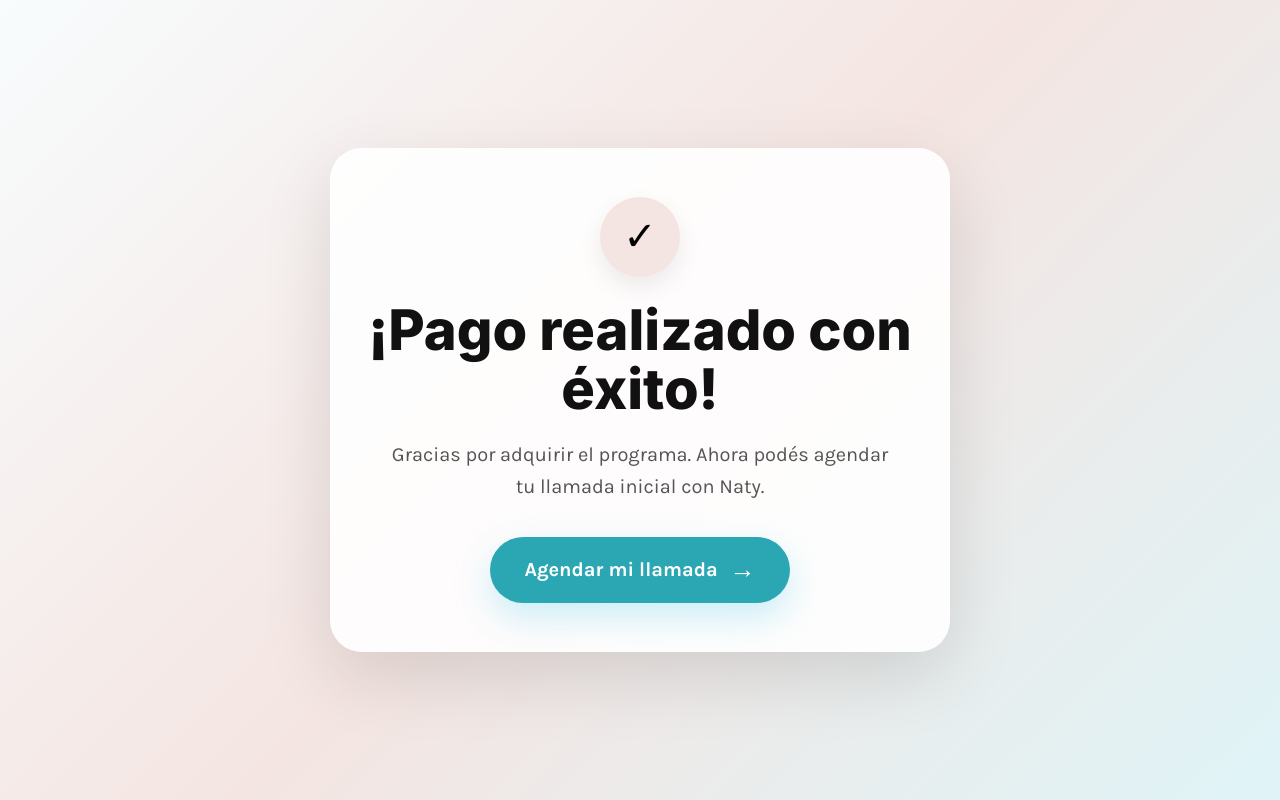
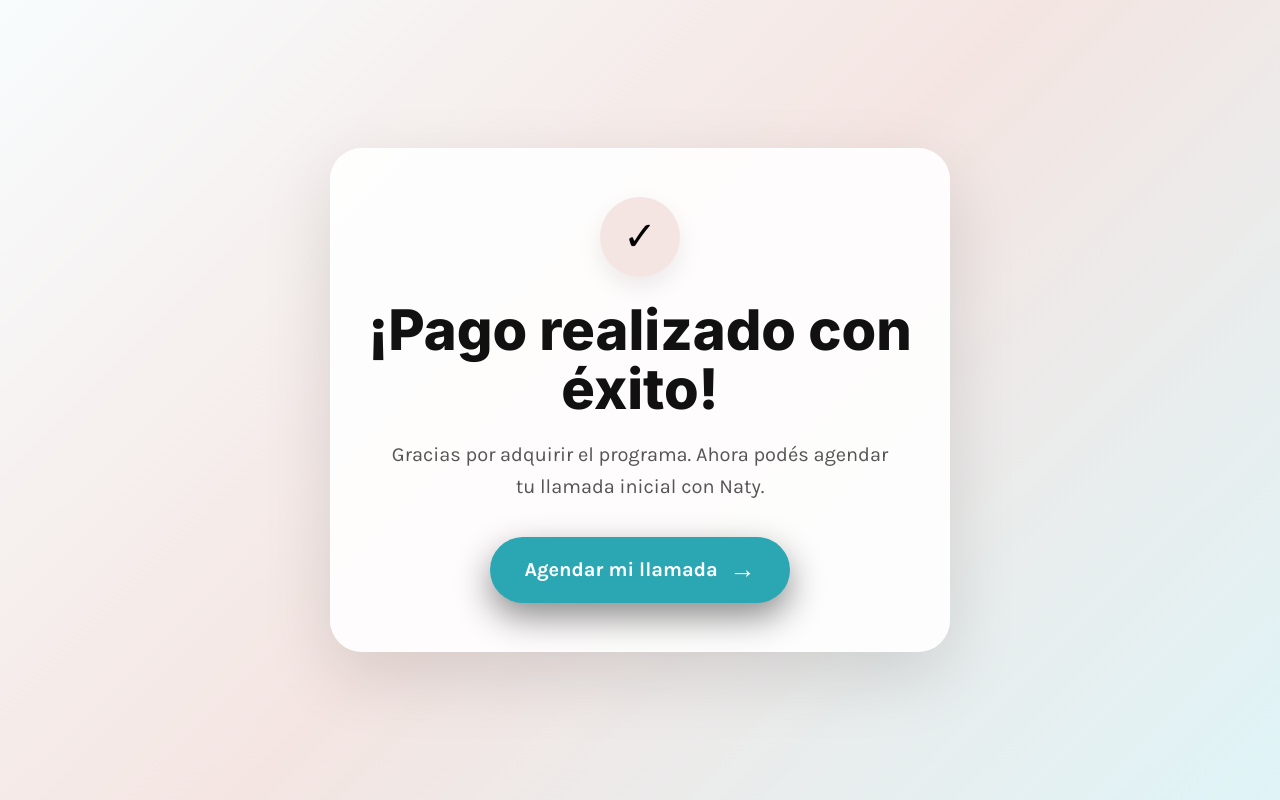
Before and after one commit to ashroomy/naty, a Next.js app: page /gracias in a window 1280 px wide. Built offline with nearby package versions, Linux system fonts and the light colour scheme; a web font is replaced by a local one.

Commit message:
Change of color 2

```diff
--- a/pages/gracias.jsx
+++ b/pages/gracias.jsx
@@ -80,7 +80,7 @@ const Gracias = () => {
             fontSize: "20px",
             fontWeight: "700",
             textDecoration: "none",
-            boxShadow: "0 14px 35px rgba(142, 219, 242, 0.45)",
+            boxShadow: "0 14px 35px rgba(0, 0, 0, 0.45)",
           }}
         >
           Agendar mi llamada <span style={{ fontSize: "26px" }}>→</span>
```
